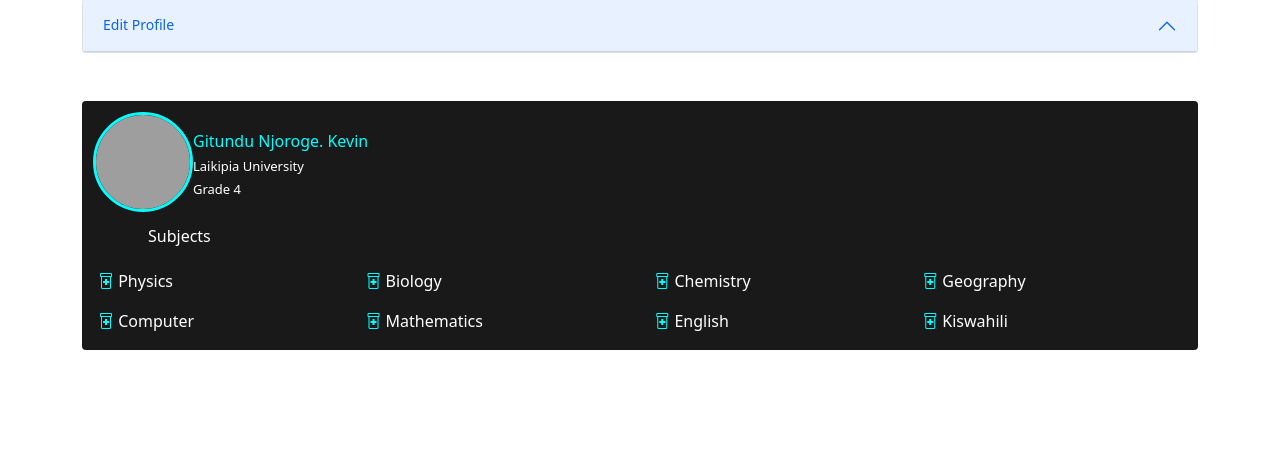
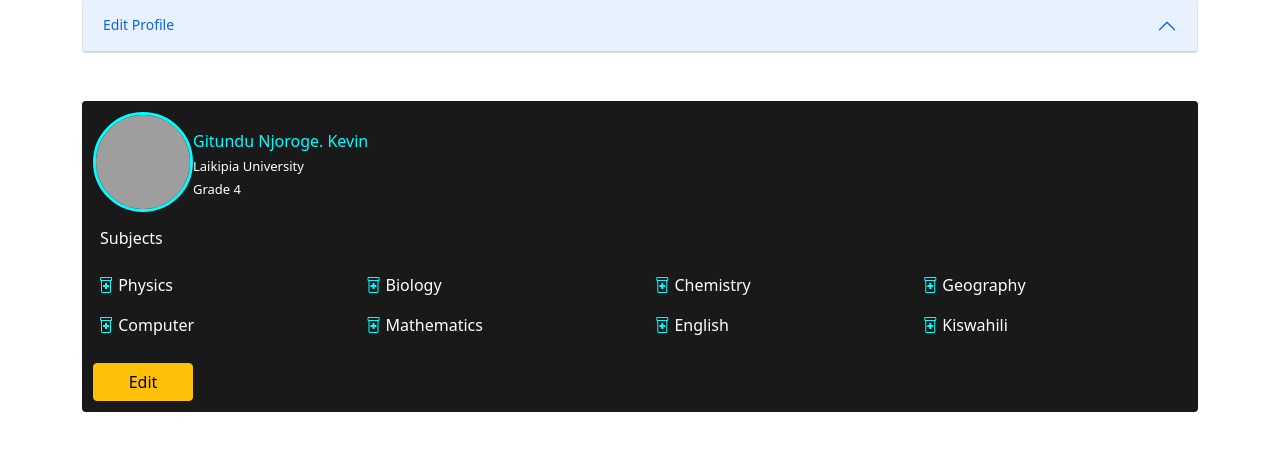
Before and after one commit to kamcho/AILearner, a Django app: page /1/info/ in a window 1280 px wide. Shown: the part 185-636 px from the top of the page. Run offline with Django 4.2, Linux system fonts and the light colour scheme; a user stored in the database is signed in; data comes from the database, SQL or seed files in the repository; both versions use the stored data as it was after the commit; parts of the project's set-up code (start-up, migrations or seed data) failed here and were passed over; some libraries are stand-ins or nearby versions; grey boxes are pictures that could not be loaded.

Commit message:
profile update capability

```diff
--- a/PSAAI/Users/static/Users/styles.css
+++ b/PSAAI/Users/static/Users/styles.css
@@ -24,8 +24,7 @@
 
 }
 .subjects h6{
-    padding:15px;
-    padding-left:65px;
+    padding:17px;
     color:white
 }
 .subject-list{
--- a/PSAAI/Users/templates/Users/profile.html
+++ b/PSAAI/Users/templates/Users/profile.html
@@ -108,6 +108,7 @@
 
         {% for subject in subjects %}
           {% for entry in subject.name.all %}
+
           <p ><i class="bi bi-prescription2"> </i>{{ entry }}</p>
           {% endfor %}
         {% endfor %}
@@ -116,6 +117,8 @@
 
 
       </div>
+
+      <button style="width:100px;margin:10px;" class="btn btn-warning">Edit</button>
 
 
 
--- a/PSAAI/Users/views.py
+++ b/PSAAI/Users/views.py
@@ -1,5 +1,5 @@
 from django.contrib.messages.views import SuccessMessageMixin
-from django.shortcuts import render
+from django.shortcuts import render, redirect
 
 # Create your views here.
 from django.urls import reverse
@@ -28,6 +28,26 @@ class MyProfile(DetailView):
         context['subjects'] = MySubjects.objects.filter(user=self.request.user)
 
         return context
+    def post(self, request, *args, **kwargs):
+        profile=PersonalProfile.objects.get(user=self.request.user)
+        fname = request.POST.get('first-name')
+        new_phone_number = request.POST.get('phone_number')
+        lname = request.POST.get('last-name')
+        country = request.POST.get('country')
+        city = request.POST.get('city')
+        area = request.POST.get('area')
+
+        # Check if the password is correct
+        profile.phone = new_phone_number
+        profile.f_name=fname
+        profile.l_name=lname
+        profile.country=country
+        profile.city=city
+        profile.area=area
+        profile.save()
+
+        # messages.success(request, 'Phone number updated successfully')
+        return redirect(request.get_full_path())
 
 class Home(TemplateView):
     template_name = 'Users/home.html'
```
Also changed, not shown: PSAAI/db.sqlite3.
